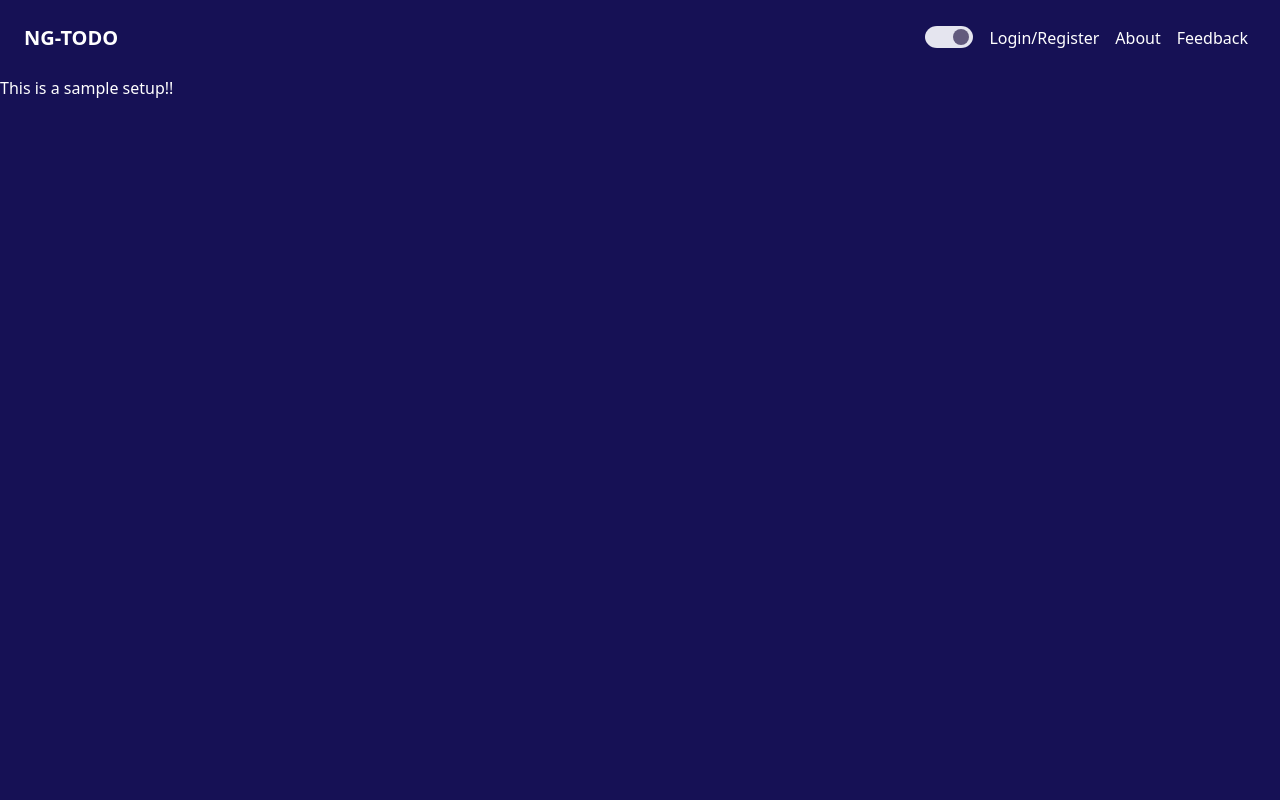
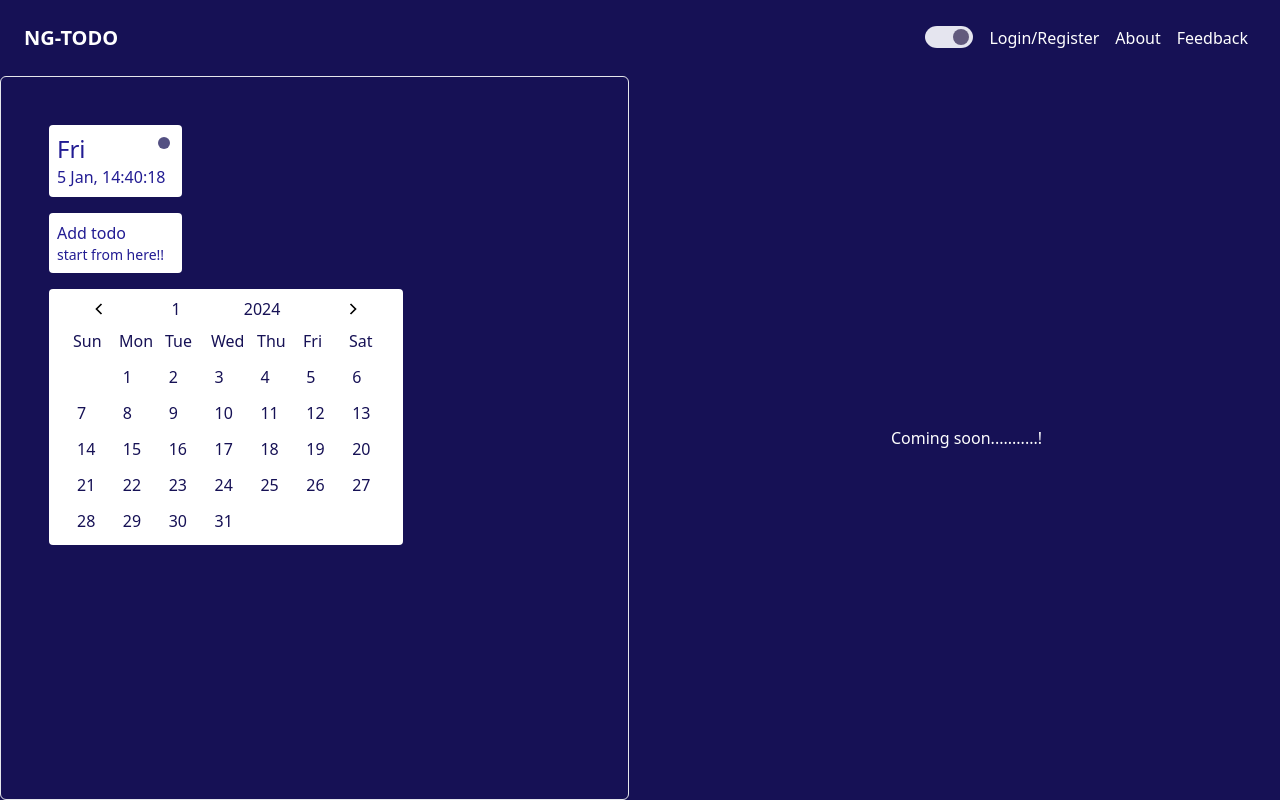
Before and after one commit to mahesh2885858/next-gen-todo, a Next.js app: page / in a window 1280 px wide. Built offline with nearby package versions, Linux system fonts and the light colour scheme.

Commit message:
calender, date, theme switcher, navbar

```diff
--- a/app/page.tsx
+++ b/app/page.tsx
@@ -1,4 +1,22 @@
 "use client";
+
+import AddTodoWidget from "@/components/AddTodoWidget";
+import CalenderWidget from "@/components/CalenderWidget";
+import DateWidget from "@/components/DateWidget";
+import UpcomingEventReminder from "@/components/UpcomingEventReminder";
+
 export default function HomePage() {
-  return <h1>This is a sample setup!!</h1>;
+  return (
+    <section className="w-full   h-calc md:h-calcMd flex flex-col gap-4 items-center md:flex-row md:gap-6 md:justify-center">
+      <div className="w-full h-1/2 md:h-full border p-8 md:p-12  rounded-md  md:w-1/2 ">
+        <DateWidget />
+        <AddTodoWidget />
+        {/* <UpcomingEventReminder /> */}
+        <CalenderWidget />
+      </div>
+      <div className=" h-1/2 md:h-full flex justify-center items-center  w-full md:w-1/2">
+        Coming soon...........!
+      </div>
+    </section>
+  );
 }
--- /dev/null
+++ b/components/AddTodoWidget.tsx
@@ -0,0 +1,8 @@
+export default function AddTodoWidget() {
+  return (
+    <div className="bg-white hover:cursor-pointer mt-4 relative  text-blue-900  dark:text-purple-950 p-2 flex flex-col w-5/12 md:w-1/4 rounded">
+      Add todo
+      <span className="text-sm">start from here!!</span>
+    </div>
+  );
+}
--- /dev/null
+++ b/components/CalenderWidget.tsx
@@ -0,0 +1,151 @@
+import { useEffect, useState } from "react";
+import { GrFormNext, GrFormPrevious } from "react-icons/gr";
+export default function CalenderWidget() {
+  const days = ["Sun", "Mon", "Tue", "Wed", "Thu", "Fri", "Sat"];
+  const months = [
+    {
+      name: "Jan",
+      days: 31,
+    },
+    {
+      name: "Feb",
+      days: 28,
+    },
+    {
+      name: "Mar",
+      days: 31,
+    },
+    {
+      name: "Apr",
+      days: 30,
+    },
+    {
+      name: "May",
+      days: 31,
+    },
+    {
+      name: "Jun",
+      days: 30,
+    },
+    {
+      name: "Jul",
+      days: 31,
+    },
+    {
+      name: "Aug",
+      days: 31,
+    },
+    {
+      name: "Sep",
+      days: 30,
+    },
+    {
+      name: "Oct",
+      days: 31,
+    },
+    {
+      name: "Nov",
+      days: 30,
+    },
+    {
+      name: "Dec",
+      days: 31,
+    },
+  ];
+  const [thisMonth, setThisMonth] = useState<number[]>([]);
+  const [trackingDate, setTrackingDate] = useState(new Date().getDate());
+  const [trackingDay, setTrackingDay] = useState(new Date().getDay());
+  const [trackingMonth, setTrackingMonth] = useState(new Date().getMonth() + 1);
+  const [trackingYear, setTrackingYear] = useState(new Date().getFullYear());
+  const getTheFirstAndLastDayOfMonth = (year: number, month: number) => {
+    const firstDayOfMonth = new Date(year, month - 1, 1);
+    const lastDayOfMonth = new Date(year, month, 0);
+    console.log({ firstDayOfMonth, lastDayOfMonth });
+    return [firstDayOfMonth, lastDayOfMonth];
+  };
+  const resetCalender = () => {
+    setTrackingDate(new Date().getDate());
+    setTrackingDay(new Date().getDay());
+    setTrackingMonth(new Date().getMonth() + 1);
+    setTrackingYear(new Date().getFullYear());
+  };
+  const goToPrevOrNextMonth = (dir: "next" | "prev") => {
+    if (!dir) return "please provide direction to move";
+    if (dir === "next") {
+      if (trackingMonth === 12) {
+        setTrackingYear((y) => y + 1);
+      }
+      setTrackingMonth((p) => {
+        if (p === 12) {
+          return 1;
+        }
+        return p + 1;
+      });
+    } else {
+      if (trackingMonth === 1) {
+        setTrackingYear((y) => y - 1);
+      }
+      setTrackingMonth((p) => {
+        if (p === 1) {
+          return 12;
+        } else return p - 1;
+      });
+    }
+  };
+  useEffect(() => {
+    const arr: number[] = [];
+    const [f, l] = getTheFirstAndLastDayOfMonth(trackingYear, trackingMonth);
+    const day = new Intl.DateTimeFormat("en-IN", { weekday: "short" }).format(
+      f
+    );
+    if (days.indexOf(day) !== 0) {
+      let ind = days.indexOf(day);
+      for (let i = 1; i <= ind; i++) {
+        arr.push(0);
+      }
+    }
+    for (let i = 1; i <= l.getDate(); i++) {
+      arr.push(i);
+    }
+
+    setThisMonth(arr);
+  }, [trackingMonth]);
+  return (
+    <div className="bg-white p-2 mt-4 gap-2 text-blue-950 dark:text-purple-950 rounded w-4/5 md:w-2/3 flex flex-col ">
+      <div className="nav flex w-full  justify-around items-center">
+        <span onClick={() => goToPrevOrNextMonth("prev")}>
+          <GrFormPrevious className="text-xl hover:cursor-pointer" />
+        </span>
+        <span onClick={resetCalender}>{trackingMonth}</span>
+        <span>{trackingYear}</span>
+        <span onClick={() => goToPrevOrNextMonth("next")}>
+          <GrFormNext className="text-xl hover:cursor-pointer" />
+        </span>
+      </div>
+      <div className="days pl-4 flex w-full flex-wrap  items-center">
+        {days.map((d) => {
+          return (
+            <span className="w-1/7" key={d}>
+              {d}
+            </span>
+          );
+        })}
+      </div>
+      <div className="dates pl-4 flex w-full flex-wrap gap-1 items-center">
+        {thisMonth.map((d) => (
+          <span
+            className={`${
+              trackingDate === d &&
+              trackingMonth === new Date().getMonth() + 1 &&
+              trackingYear === new Date().getFullYear()
+                ? " dark:bg-purple-400 rounded"
+                : " "
+            } w-[13%] p-1 place-self-center hover:cursor-pointer hover:dark:bg-purple-200`}
+          >
+            {d ? d : ""}
+          </span>
+        ))}
+      </div>
+    </div>
+  );
+}
--- /dev/null
+++ b/components/DateWidget.tsx
@@ -0,0 +1,39 @@
+"use client";
+
+import { useEffect, useState } from "react";
+
+export default function DateWidget() {
+  const [count, setCount] = useState(0);
+  useEffect(() => {
+    const timer = setInterval(() => {
+      setCount((p) => p + 1);
+    }, 1000);
+    return () => {
+      clearInterval(timer);
+    };
+  }, []);
+  return (
+    <span className=" bg-white relative text-blue-900 dark:bg-white dark:text-purple-950 p-2 flex flex-col w-5/12 md:w-1/4 rounded">
+      <span
+        title="The world is still intact!!"
+        className=" absolute h-3 w-3 top-3  right-3   rounded-full bg-blue-950 dark:bg-purple-950 animate-pulse "
+      ></span>
+      <span className="md:text-2xl text-xl">
+        {new Intl.DateTimeFormat("en-IN", { weekday: "short" }).format(
+          new Date()
+        )}
+      </span>
+      <span>
+        {new Intl.DateTimeFormat("en-IN", {
+          month: "short",
+          day: "numeric",
+          hour: "2-digit",
+          minute: "2-digit",
+          second: "2-digit",
+
+          hour12: false,
+        }).format(new Date())}
+      </span>
+    </span>
+  );
+}
--- a/components/NavBar.tsx
+++ b/components/NavBar.tsx
@@ -36,7 +36,7 @@ export default function NavBar(props: PageProps) {
         } md:right-auto`}
       >
         <li className="hover:cursor-pointer" onClick={toggleDarkMode}>
-          <ThemeSwitcher />
+          <ThemeSwitcher darkMode={darkMode} />
         </li>
         <Link href={"/login"}>Login/Register</Link>
         <a href="/about">About</a>
--- a/components/ThemeSwitcher.tsx
+++ b/components/ThemeSwitcher.tsx
@@ -1,14 +1,15 @@
 "use client";
 import { useEffect, useState } from "react";
-
-export default function ThemeSwitcher() {
-  const darkMode = localStorage.theme === "light" ? false : true;
+type Props = {
+  darkMode: boolean;
+};
+export default function ThemeSwitcher(props: Props) {
+  const darkMode = props.darkMode;
 
   return (
     <svg
-      stroke="red"
+      // stroke="red"
       className=""
-      stroke-width="0"
       viewBox="0 0 48 24"
       height="24"
       width="48"
--- /dev/null
+++ b/components/UpcomingEventReminder.tsx
@@ -0,0 +1,7 @@
+export default function UpcomingEventReminder() {
+  return (
+    <div className="bg-white hover:cursor-pointer mt-4 relative  text-blue-900  dark:text-purple-950 p-2 h-10 w-full  rounded">
+      reminder
+    </div>
+  );
+}
--- a/tailwind.config.ts
+++ b/tailwind.config.ts
@@ -12,6 +12,14 @@ const config: Config = {
         "gradient-radial": "radial-gradient(var(--tw-gradient-stops))",
         "gradient-conic":
           "conic-gradient(from 180deg at 50% 50%, var(--tw-gradient-stops))",
+      },
+      height: {
+        calcMd: "calc(100vh - 76px)",
+        calc: "calc(100vh - 66px)",
+      },
+
+      width: {
+        "1/7": "14.2857143%",
       },
     },
     colors(utils) {
```
Also changed, not shown: .eslintrc.json.
